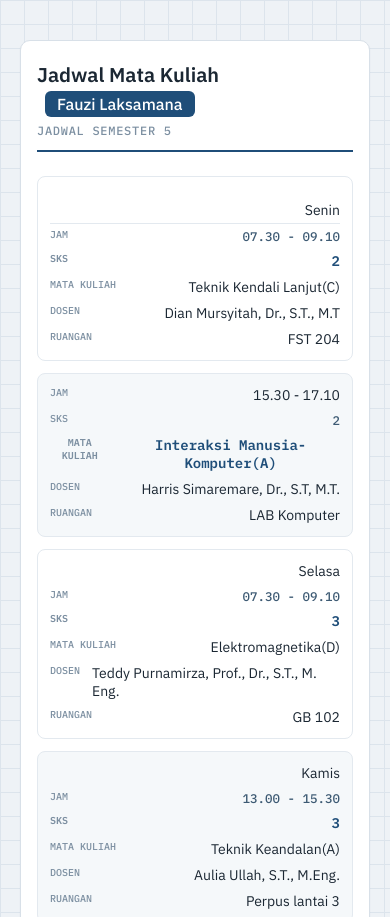
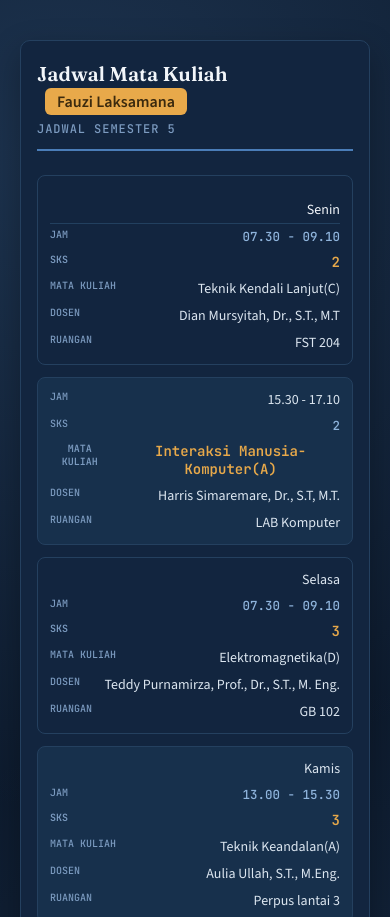
Before and after one commit to MYEWASMYNAME/TE, a plain HTML site: page index.html in a window 390 px wide. Shown: the top 917 px of the page. Drawn offline with nearby package versions, Linux system fonts and the light colour scheme.

Commit message:
Refactor CSS for improved styling and responsiveness
Updated styles for body, container, headers, and tables. Changed font imports and adjusted media queries for better responsiveness.

```diff
--- a/style.css
+++ b/style.css
@@ -1,4 +1,4 @@
-@import url('https://fonts.googleapis.com/css2?family=IBM+Plex+Mono:wght@500;600&family=IBM+Plex+Sans:wght@400;500;600&display=swap');
+@import url('https://fonts.googleapis.com/css2?family=Fraunces:opsz,wght@9..144,500;9..144,600&family=Source+Sans+3:wght@400;500;600&family=JetBrains+Mono:wght@500;600&display=swap');
 
 * {
   box-sizing: border-box;
@@ -7,13 +7,12 @@
 body {
   margin: 0;
   min-height: 100vh;
-  background-color: #EEF2F6;
+  background-color: #0D1B2E;
   background-image:
-    linear-gradient(#DCE4EC 1px, transparent 1px),
-    linear-gradient(90deg, #DCE4EC 1px, transparent 1px);
-  background-size: 24px 24px;
-  font-family: 'IBM Plex Sans', sans-serif;
-  color: #1B2733;
+    radial-gradient(circle at 15% 10%, rgba(58, 96, 140, 0.35), transparent 45%),
+    radial-gradient(circle at 85% 90%, rgba(58, 96, 140, 0.25), transparent 50%);
+  font-family: 'Source Sans 3', sans-serif;
+  color: #DCE6F0;
   padding: 40px 20px;
   display: flex;
   justify-content: center;
@@ -22,45 +21,47 @@ body {
 .container {
   width: 100%;
   max-width: 900px;
-  background: #FFFFFF;
-  border: 1px solid #D8E0E8;
+  background: #12253F;
+  border: 1px solid #24405F;
   border-radius: 10px;
   padding: 32px;
-  box-shadow: 0 1px 2px rgba(20, 40, 60, 0.06);
+  box-shadow: 0 12px 32px rgba(0, 0, 0, 0.3);
 }
 
 .header-row {
   margin: 0 0 24px;
   padding-bottom: 12px;
-  border-bottom: 2px solid #1F4E79;
+  border-bottom: 2px solid #4A7DB8;
 }
 
 h1 {
   margin: 0;
-  font-size: 24px;
+  font-family: 'Fraunces', serif;
+  font-size: 27px;
   font-weight: 600;
-  color: #1B2733;
+  color: #F2F6FA;
   text-align: left;
 }
 
 .subtitle {
   margin: 6px 0 0;
-  font-family: 'IBM Plex Mono', monospace;
+  font-family: 'JetBrains Mono', monospace;
   font-size: 12px;
-  letter-spacing: 0.06em;
+  letter-spacing: 0.08em;
   text-transform: uppercase;
-  color: #7C8FA1;
+  color: #7C9BC0;
 }
 
 h1 .highlight {
   display: inline-block;
   margin-left: 8px;
   padding: 3px 12px;
-  background-color: #1F4E79;
-  color: #FFFFFF;
+  background-color: #E8A94A;
+  color: #3B2A0E;
   border-radius: 6px;
+  font-family: 'Source Sans 3', sans-serif;
   font-size: 16px;
-  font-weight: 500;
+  font-weight: 600;
   vertical-align: middle;
 }
 
@@ -70,32 +71,31 @@ table {
 }
 
 thead th {
-  font-family: 'IBM Plex Mono', monospace;
-  font-size: 12px;
-  letter-spacing: 0.04em;
+  font-family: 'JetBrains Mono', monospace;
+  font-size: 11.5px;
+  letter-spacing: 0.06em;
   text-transform: uppercase;
-  background-color: #1F4E79;
-  color: #FFFFFF;
+  background-color: #1B3654;
+  color: #A9C4E0;
   padding: 12px 10px;
   text-align: left;
+  border-bottom: 2px solid #4A7DB8;
 }
-
-thead th:first-child { border-top-left-radius: 6px; }
-thead th:last-child { border-top-right-radius: 6px; }
 
 tbody td {
   padding: 12px 10px;
-  border-bottom: 1px solid #E3E9EF;
+  border-bottom: 1px solid #22405F;
   font-size: 14px;
+  color: #DCE6F0;
   text-align: left;
 }
 
 tbody tr:nth-child(even) {
-  background-color: #F5F8FA;
+  background-color: #17304C;
 }
 
 tbody tr:hover {
-  background-color: #E9F0F7;
+  background-color: #1E3E5F;
 }
 
 tbody tr.grouped-top td {
@@ -103,22 +103,24 @@ tbody tr.grouped-top td {
 }
 
 tbody tr.grouped-top td[rowspan] {
-  border-bottom: 1px solid #E3E9EF;
+  border-bottom: 1px solid #22405F;
   vertical-align: top;
   padding-top: 16px;
+  color: #F2F6FA;
+  font-weight: 500;
 }
 
 tbody td:nth-child(2) {
-  font-family: 'IBM Plex Mono', monospace;
+  font-family: 'JetBrains Mono', monospace;
   font-size: 12.5px;
-  color: #3D5A73;
+  color: #8FB4DC;
   white-space: nowrap;
 }
 
 tbody td:nth-child(3) {
   text-align: center;
-  font-family: 'IBM Plex Mono', monospace;
-  color: #1F4E79;
+  font-family: 'JetBrains Mono', monospace;
+  color: #E8A94A;
   font-weight: 600;
 }
 
@@ -141,7 +143,7 @@ tbody td:nth-child(3) {
 
   tbody tr {
     margin-bottom: 12px;
-    border: 1px solid #E3E9EF;
+    border: 1px solid #24405F;
     border-radius: 8px;
     padding: 8px 12px;
   }
@@ -156,9 +158,9 @@ tbody td:nth-child(3) {
 
   tbody td::before {
     content: attr(data-label);
-    font-family: 'IBM Plex Mono', monospace;
+    font-family: 'JetBrains Mono', monospace;
     font-size: 10px;
     text-transform: uppercase;
-    color: #7C8FA1;
+    color: #7C9BC0;
   }
 }
```
